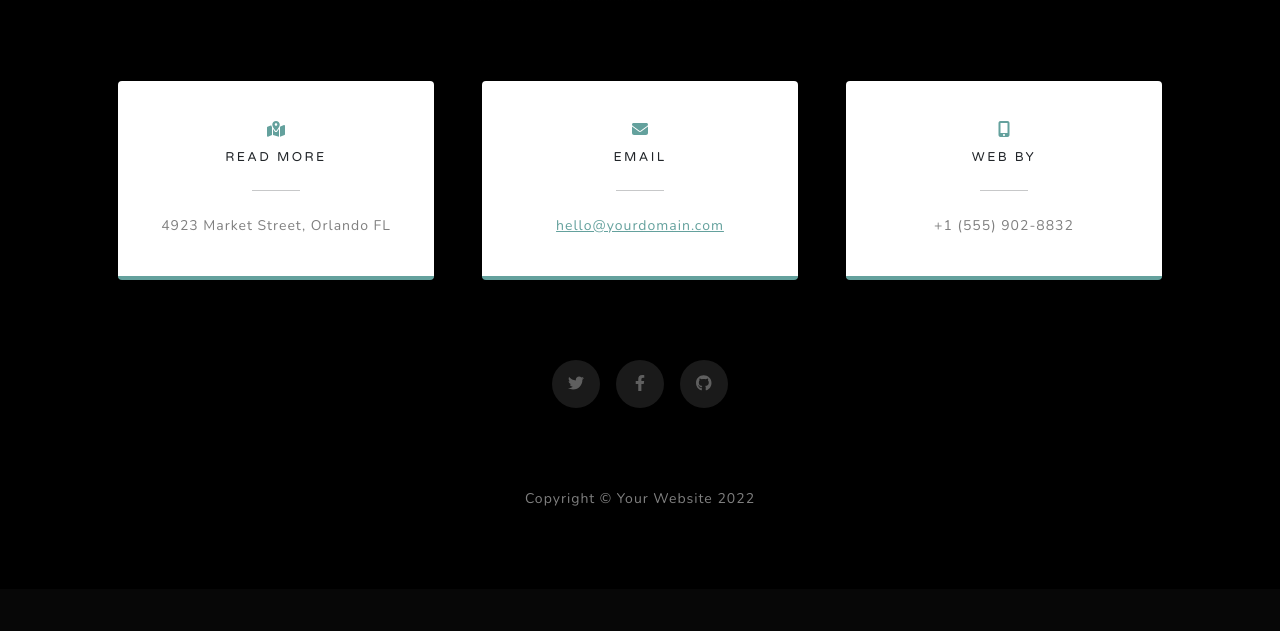
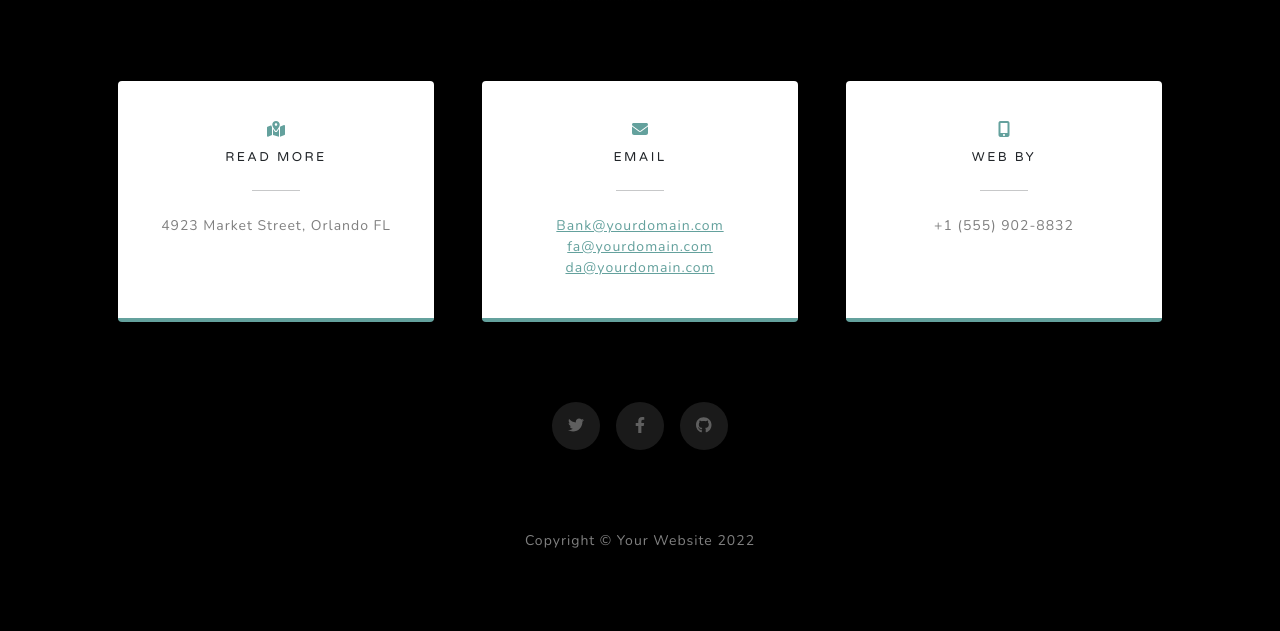
Before and after one commit to BankTHP/GAN-Detection-WebAPP, a Flask app: page / in a window 1280 px wide. Shown: the part 3641-4272 px from the top of the page. Before the commit the page ends 4147 px from the top, so only its background shows below. Run offline with Flask 2, Linux system fonts and the light colour scheme; some libraries are stand-ins or nearby versions.

Commit message:
22/02 add email

```diff
--- a/templates/index.html
+++ b/templates/index.html
@@ -168,7 +168,9 @@
                                 <i class="fas fa-envelope text-primary mb-2"></i>
                                 <h4 class="text-uppercase m-0">Email</h4>
                                 <hr class="my-4 mx-auto" />
-                                <div class="small text-black-50"><a href="#!">hello@yourdomain.com</a></div>
+                                <div class="small text-black-50"><a href="#!">Bank@yourdomain.com</a></div>
+                                <div class="small text-black-50"><a href="#!">fa@yourdomain.com</a></div>
+                                <div class="small text-black-50"><a href="#!">da@yourdomain.com</a></div>
                             </div>
                         </div>
                     </div>
```
